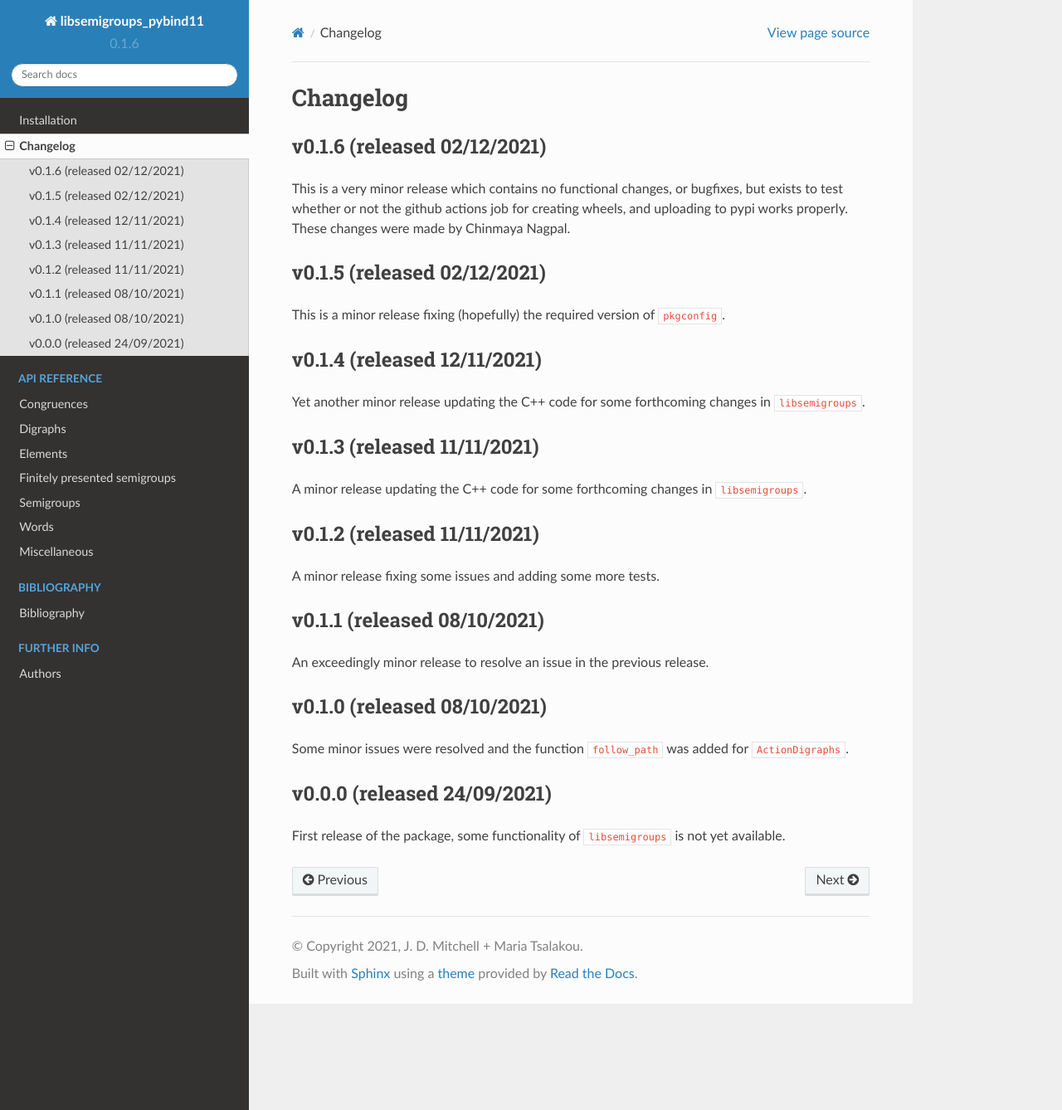
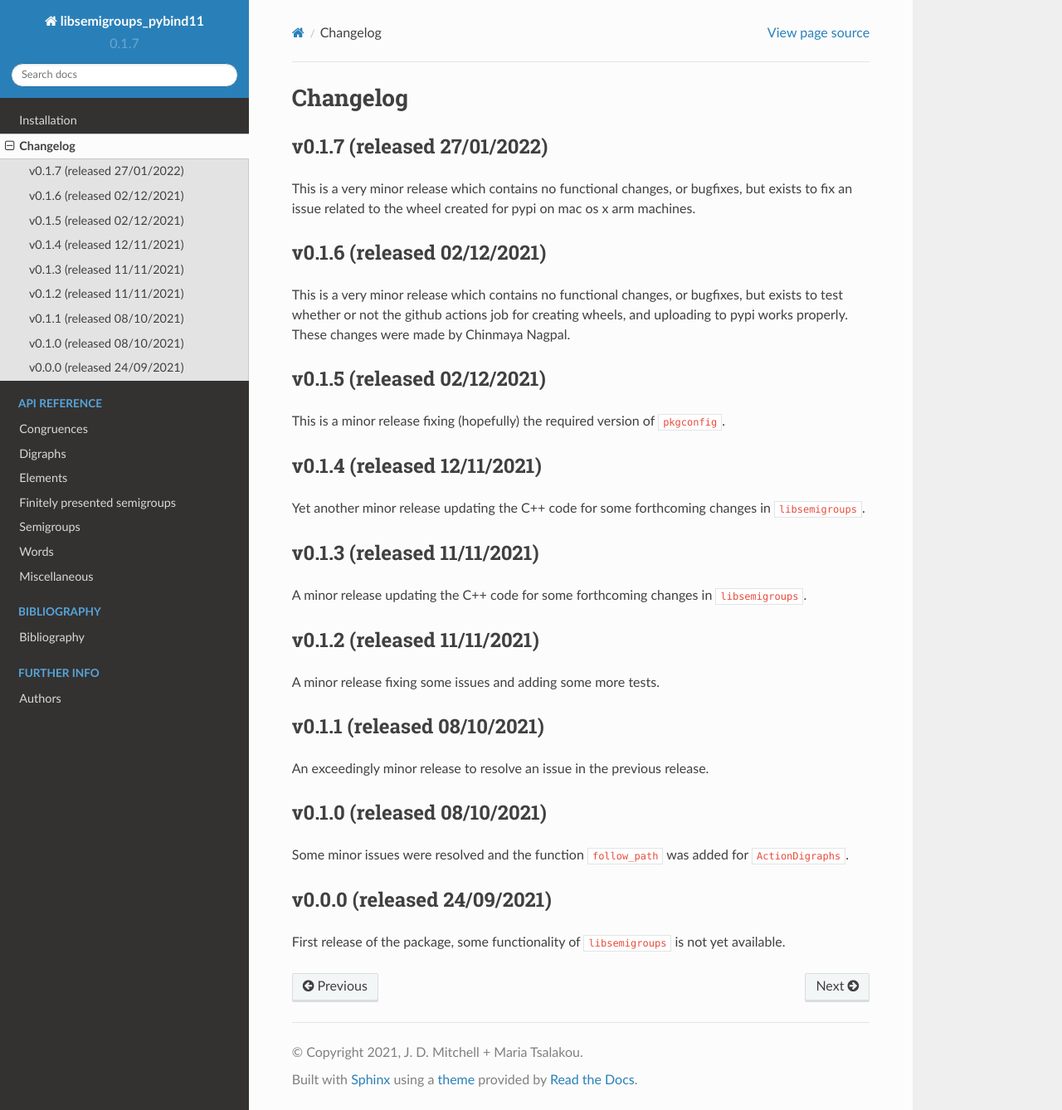
Before and after one commit to libsemigroups/libsemigroups_pybind11, a Sphinx documentation site: the page built from docs/source/changelog.rst, in a window 1280 px wide and 1338 px high. Shown: the whole window at 83% size. Built offline with Sphinx 7.4.7 and the Read the Docs theme 2.0.0, drawn with Linux system fonts in a browser that asks for light colours; pages that are not in the unit, such as notebooks, are missing from menus.

Commit message:
Update version etc for v0.1.7

```diff
--- a/docs/source/changelog.rst
+++ b/docs/source/changelog.rst
@@ -6,6 +6,13 @@
 
 Changelog
 =========
+
+v0.1.7 (released 27/01/2022)
+----------------------------
+
+This is a very minor release which contains no functional changes, or bugfixes,
+but exists to fix an issue related to the wheel created for pypi on mac os x
+arm machines.
 
 v0.1.6 (released 02/12/2021)
 ----------------------------
--- a/docs/source/conf.py
+++ b/docs/source/conf.py
@@ -27,8 +27,8 @@ master_doc = "index"
 project = u"libsemigroups_pybind11"
 copyright = u"2021, J. D. Mitchell + Maria Tsalakou"
 author = u"J. D. Mitchell"
-version = u"0.1.6"
-release = u"0.1.6"
+version = u"0.1.7"
+release = u"0.1.7"
 language = None
 exclude_patterns = ["_build"]
 pygments_style = "sphinx"
--- a/docs/source/index.rst
+++ b/docs/source/index.rst
@@ -1,4 +1,4 @@
-libsemigroups_pybind11 - Version 0.1.6
+libsemigroups_pybind11 - Version 0.1.7
 ======================================
 
 python bindings for the C++ library libsemigroups
--- a/docs/source/install.rst
+++ b/docs/source/install.rst
@@ -4,7 +4,7 @@
 
    The full license is in the file LICENSE, distributed with this software.
 
-.. |libsemigroups-pybind11-version| replace:: 0.1.6
+.. |libsemigroups-pybind11-version| replace:: 0.1.7
 
 Installation
 ============
--- a/setup.py
+++ b/setup.py
@@ -28,7 +28,7 @@ from tools import (  # pylint: disable=import-error, wrong-import-position
     libsemigroups_version,
 )
 
-__version__ = "0.1.6"
+__version__ = "0.1.7"
 
 
 def minimum_libsemigroups_version():
```
Also changed, not shown: README.md (+5 -5 lines).
